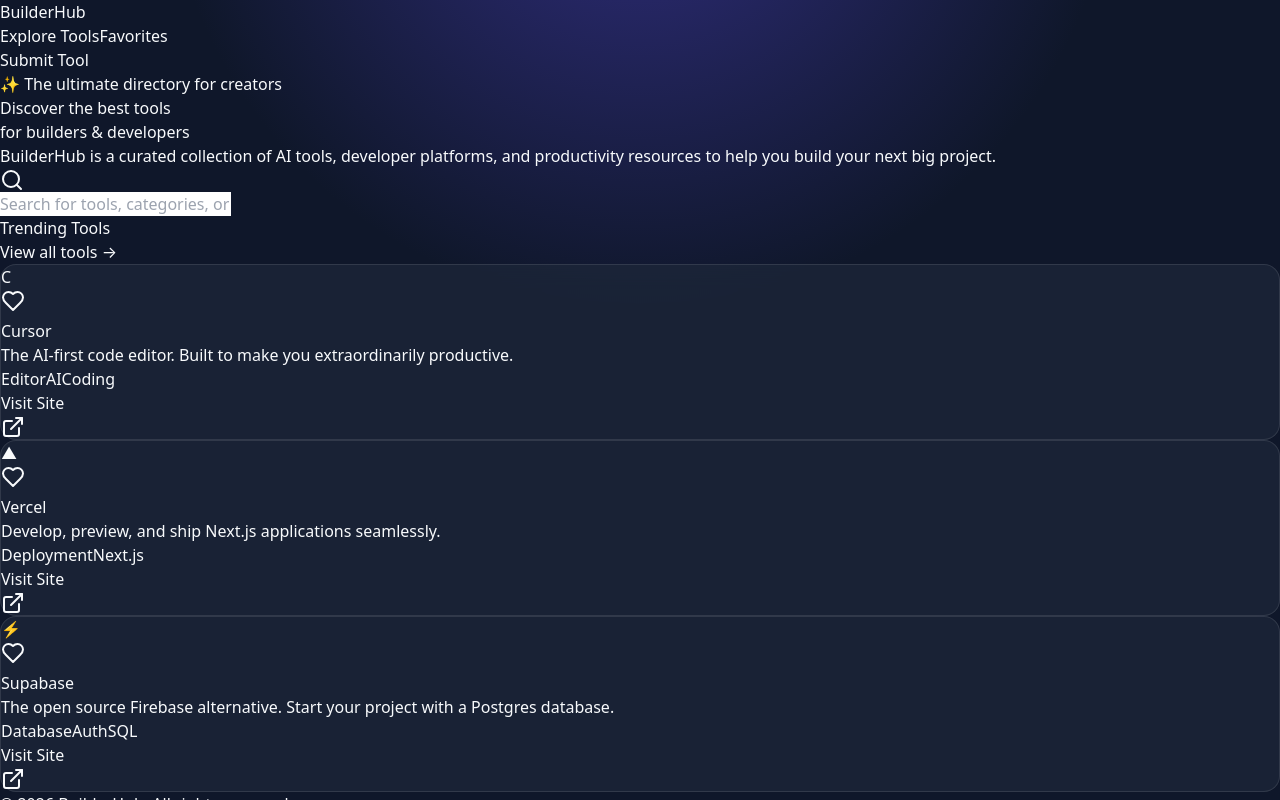
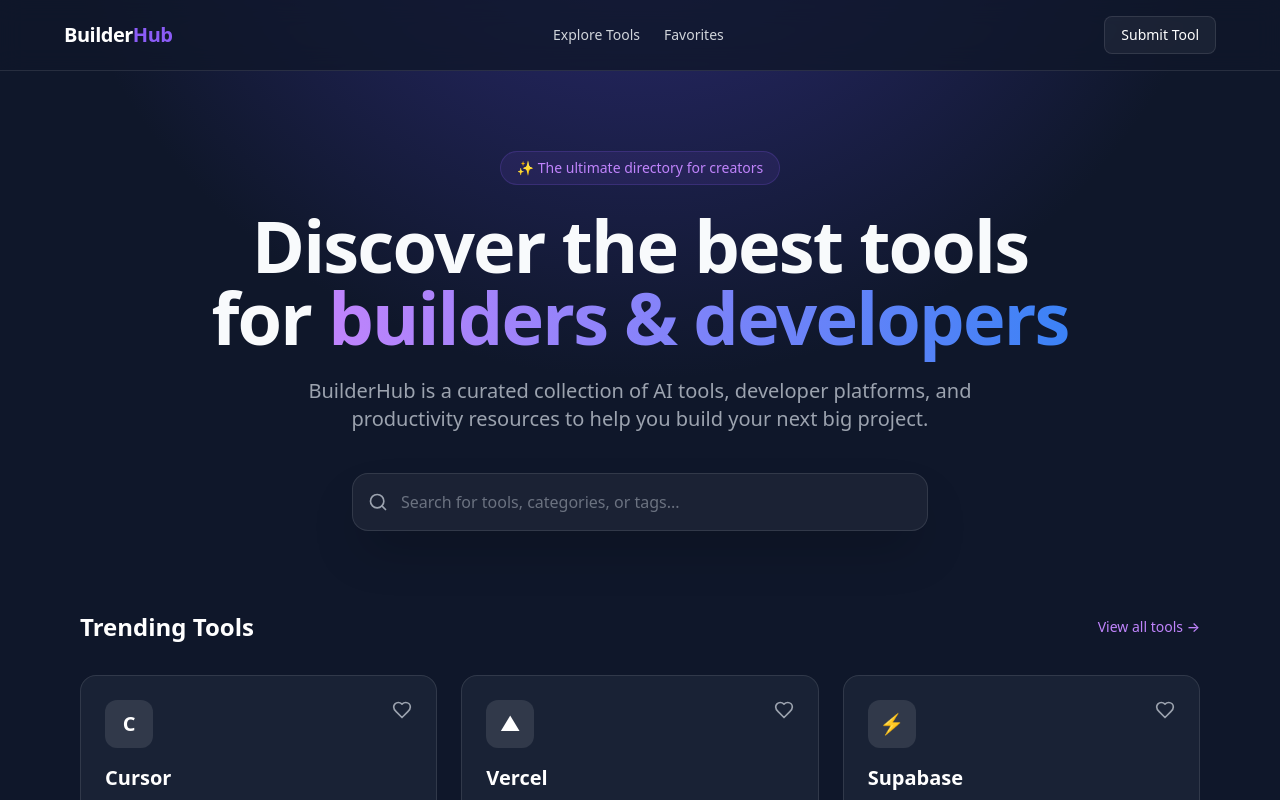
Before and after one commit to realmasin/builderhub, a Next.js app: page / in a window 1280 px wide. Shown: the top 800 px of the page. Built offline with nearby package versions, Linux system fonts and the light colour scheme.

Commit message:
Create tailwind.config.ts

```diff
--- /dev/null
+++ b/tailwind.config.ts
@@ -0,0 +1,23 @@
+import type { Config } from "tailwindcss";
+
+const config: Config = {
+  content: [
+    "./src/pages/**/*.{js,ts,jsx,tsx,mdx}",
+    "./src/components/**/*.{js,ts,jsx,tsx,mdx}",
+    "./src/app/**/*.{js,ts,jsx,tsx,mdx}",
+  ],
+  theme: {
+    extend: {
+      colors: {
+        background: "var(--background)",
+        foreground: "var(--foreground)",
+        purple: {
+          500: "#8b5cf6",
+          600: "#7c3aed",
+        }
+      },
+    },
+  },
+  plugins: [],
+};
+export default config;
```
